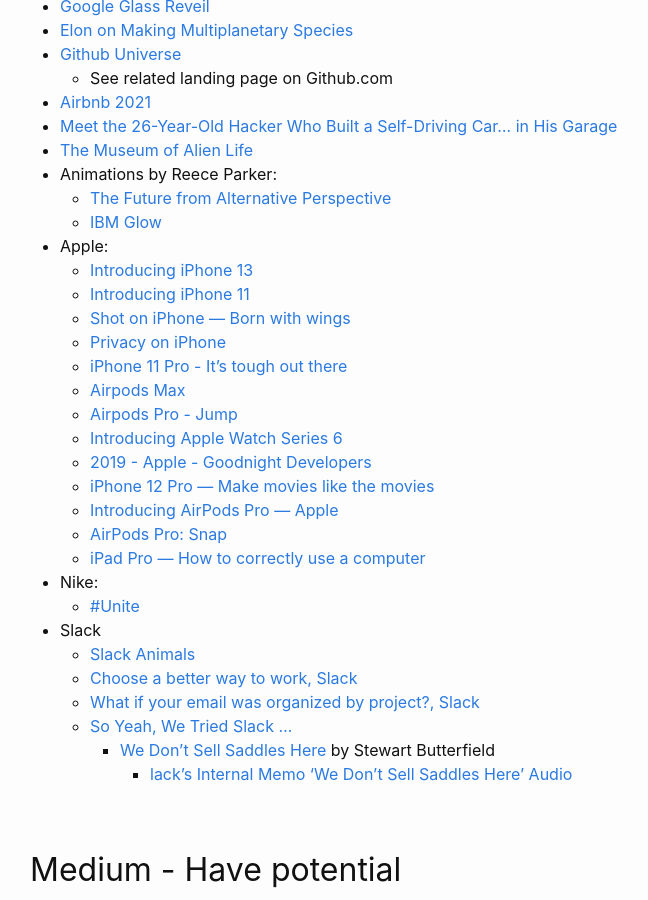
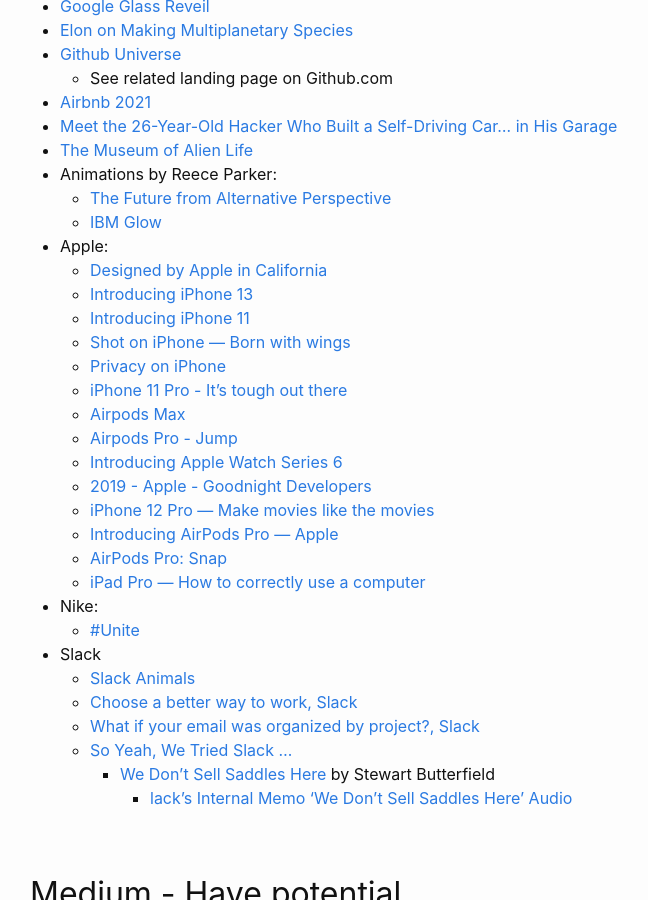
Before and after one commit to jovsa/jovsa.github.io, a Jekyll site: the page built from _posts/2021-08-25-demos-log.md, in a window 1280 px wide and 900 px high, scrolled down 641 px. Shown: the whole window, without its empty margins (240-888 px from the left). Built offline with Jekyll 4.4.1, drawn with Linux system fonts in a browser that asks for light colours.

Commit message:
added apple commercial

```diff
--- a/_posts/2021-08-25-demos-log.md
+++ b/_posts/2021-08-25-demos-log.md
@@ -33,6 +33,7 @@
     * [The Future from Alternative Perspective](https://vimeo.com/421611154)
     * [IBM Glow](https://vimeo.com/364854553)
 * Apple:
+    * [Designed by Apple in California](https://www.youtube.com/watch?v=qxztL7wXMl0)
     * [Introducing iPhone 13](https://www.youtube.com/watch?v=m43rh-pI0P0)
     * [Introducing iPhone 11](https://www.youtube.com/watch?v=IPvSAtAsMM4)
     * [Shot on iPhone — Born with wings](https://www.youtube.com/watch?v=HGQDNN_jQno)
```
